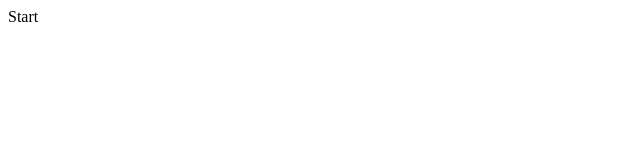
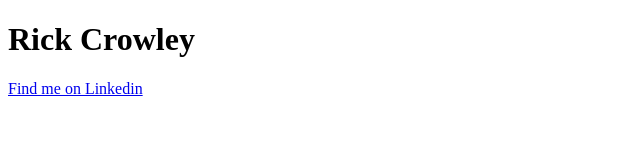
Before and after one commit to RickCrowley/Hello-world, a plain HTML site: page index.html in a window 1280 px wide. Shown: the whole page, without its empty margins (0-640 px from the left). Drawn offline with Linux system fonts and the light colour scheme.

Commit message:
Added first two elements

```diff
--- a/index.html
+++ b/index.html
@@ -4,6 +4,9 @@
         <title>Rick Crowley Resume</title>
     </head>
     <body>
-        Start
+        <h1>Rick Crowley</h1>
+        <p>
+            <a href="https://www.linkedin.com/in/richardjcrowley/">Find me on Linkedin</a>
+        </p>
     </body>
 </html>
```
